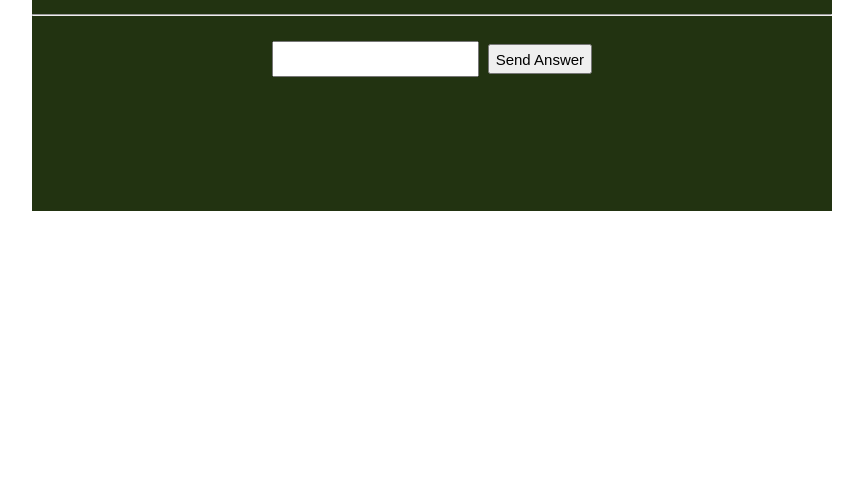
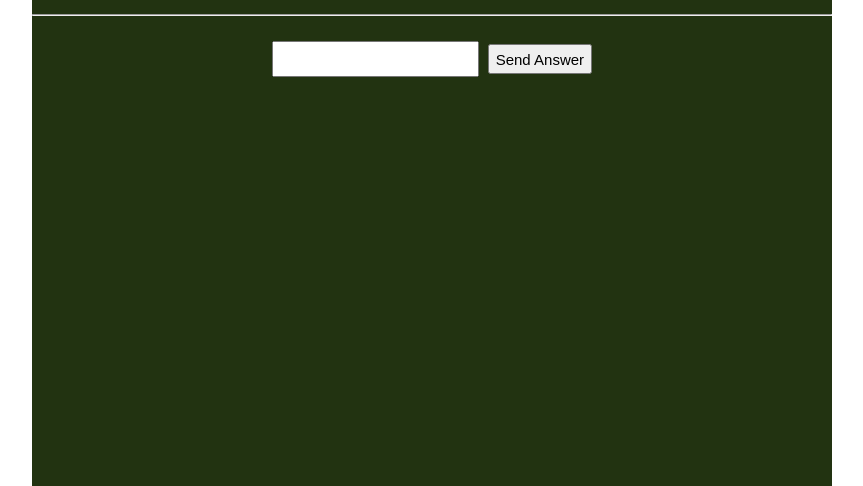
Before and after one commit to NoobHamada/Complete-Sequence, a plain HTML site: page index.html in a window 1280 px wide. Shown: the part 344-830 px from the top of the page, without its empty margins (208-1071 px from the left). Before the commit the page ends 800 px from the top, so only its background shows below. Drawn offline with Linux system fonts and the light colour scheme.

Commit message:
Add files via upload

```diff
--- a/style.css
+++ b/style.css
@@ -17,7 +17,8 @@ div {
 }
 
 #center {
-    height: 15em;
+    height: 100vh;
+    overflow: auto;
     max-width: 800px;
     background-color: #231;
     margin: auto;
```
